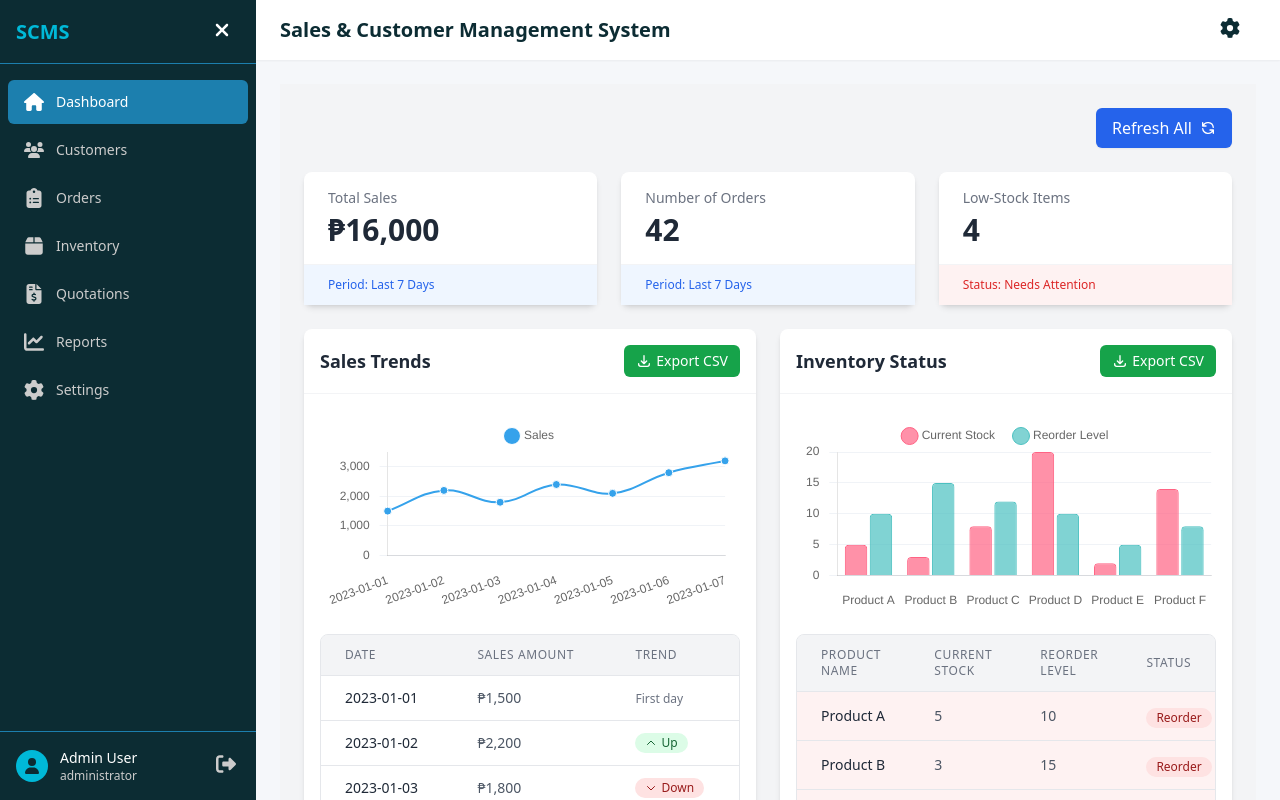
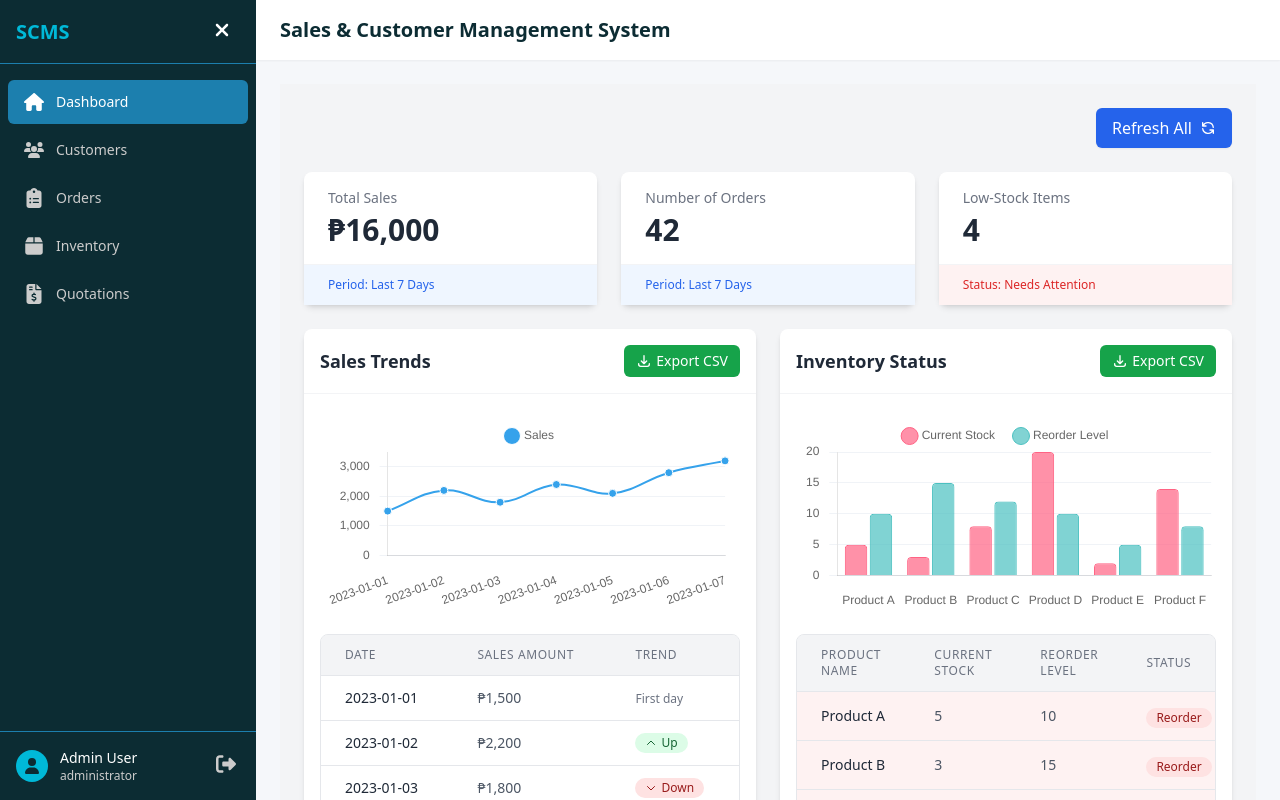
Before and after one commit to Cezzyy/SCMS, a Vue app in the folder frontend/: page /home in a window 1280 px wide. Shown: the top 800 px of the page. Built offline with nearby package versions, Linux system fonts and the light colour scheme.

Commit message:
OOP 28 - refactor(HomeView): remove unused Reports and Settings components, clean up code formatting

```diff
--- a/frontend/src/views/HomeView.vue
+++ b/frontend/src/views/HomeView.vue
@@ -8,8 +8,6 @@ const CustomersComponent = defineAsyncComponent(() => import('../components/Cust
 const SalesOrdersComponent = defineAsyncComponent(() => import('../components/OrderList.vue'))
 const InventoryComponent = defineAsyncComponent(() => import('../components/InventoryList.vue'))
 const QuotationsComponent = defineAsyncComponent(() => import('../components/QuotationList.vue'))
-const ReportsComponent = defineAsyncComponent(() => import('../components/ReportsPage.vue'))
-const SettingsComponent = defineAsyncComponent(() => import('../components/SettingsArea.vue'))
 
 // Types
 interface NavigationItem {
@@ -61,8 +59,6 @@ const navigationItems: NavigationItem[] = [
   { id: 'orders', name: 'Orders', icon: 'clipboard-list' },
   { id: 'inventory', name: 'Inventory', icon: 'box' },
   { id: 'quotations', name: 'Quotations', icon: 'file-invoice-dollar' },
-  { id: 'reports', name: 'Reports', icon: 'chart-line' },
-  { id: 'settings', name: 'Settings', icon: 'cog' },
 ]
 
 const componentMap: ComponentMap = {
@@ -71,8 +67,6 @@ const componentMap: ComponentMap = {
   orders: SalesOrdersComponent,
   inventory: InventoryComponent,
   quotations: QuotationsComponent,
-  reports: ReportsComponent,
-  settings: SettingsComponent
 }
 
 const switchComponent = (componentId: string): void => {
@@ -196,16 +190,7 @@ onUnmounted(() => {
           </h1>
 
           <div class="flex items-center space-x-4">
-            <button
-              class="text-primary hover:text-accent1 transition-colors dark:text-white dark:hover:text-accent1"
-              aria-label="Settings"
-            >
-              <font-awesome-icon icon="cog" class="h-5 w-5" />
-            </button>
-            <!-- Dark mode toggle -->
-            <button @click="toggleDarkMode" :aria-label="darkMode ? 'Switch to light mode' : 'Switch to dark mode'" class="ml-2 text-primary dark:text-white hover:text-accent1 dark:hover:text-accent1 transition-colors">
-              <font-awesome-icon :icon="darkMode ? 'sun' : 'moon'" class="h-5 w-5" />
-            </button>
+            <!-- Placeholder div to maintain flex layout -->
           </div>
         </div>
       </header>
```
